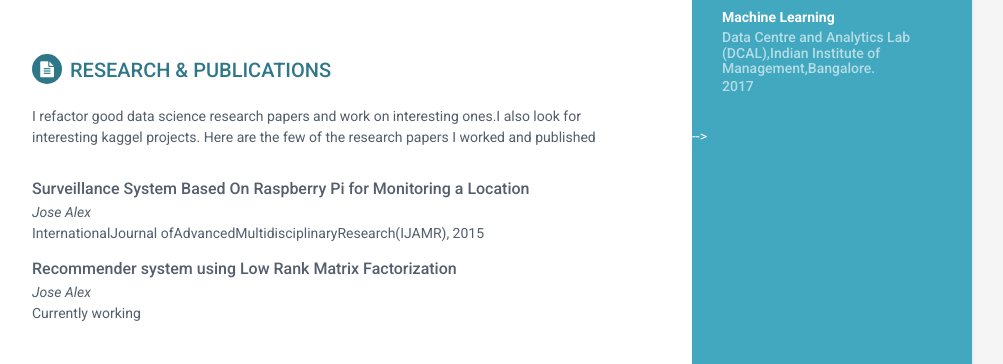
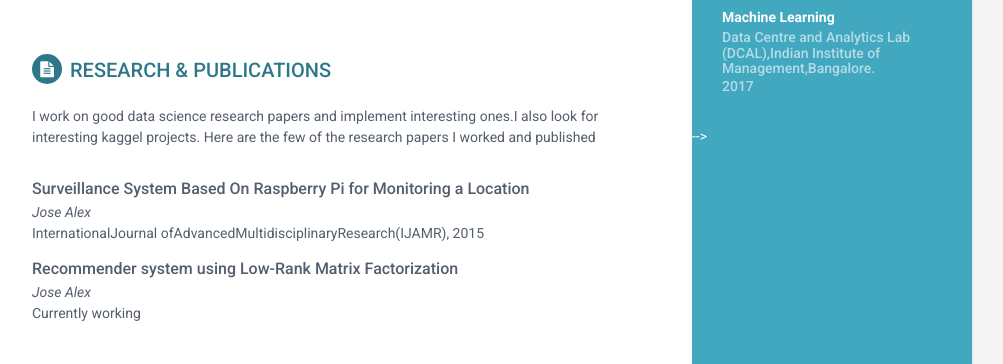
Before and after one commit to josevacha/online, a Jekyll site: the page built from index.html, in a window 1280 px wide. Shown: the part 1342-1706 px from the top of the page, without its empty margins (168-1171 px from the left). Built offline with Jekyll 4.4.1, drawn with Linux system fonts in a browser that asks for light colours.

Commit message:
Update publications.yml

```diff
--- a/_data/publications.yml
+++ b/_data/publications.yml
@@ -1,4 +1,4 @@
-intro: "I refactor good data science research papers and work on interesting ones.I also look for interesting kaggel projects.
+intro: "I work on good data science research papers and implement interesting ones.I also look for interesting kaggel projects.
 Here are the few of the research papers I worked and published "
 publications:
   - paper:
@@ -7,6 +7,6 @@ publications:
     conference: InternationalJournal ofAdvancedMultidisciplinaryResearch(IJAMR), 2015
 
   - paper:
-    title: Recommender system using Low Rank Matrix Factorization
+    title: Recommender system using Low-Rank Matrix Factorization
     authors: Jose Alex
     conference: Currently working
```
